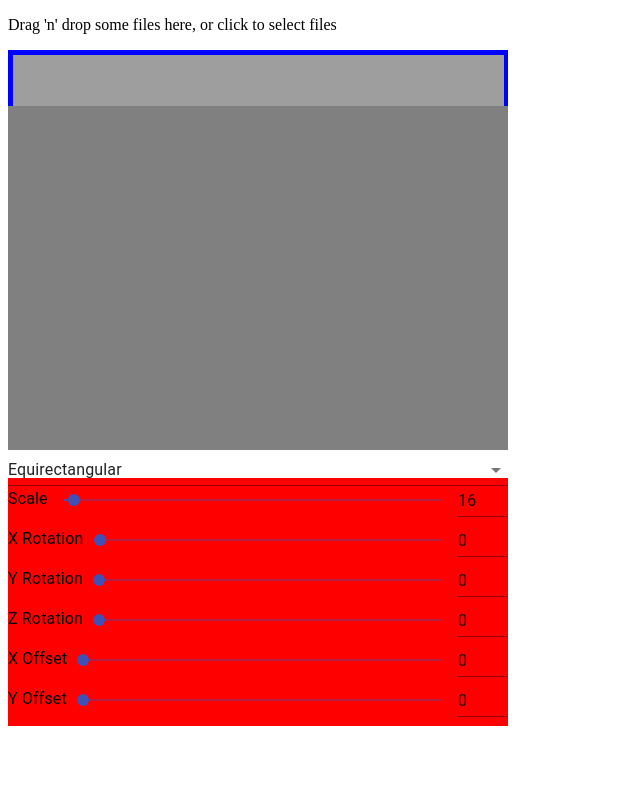
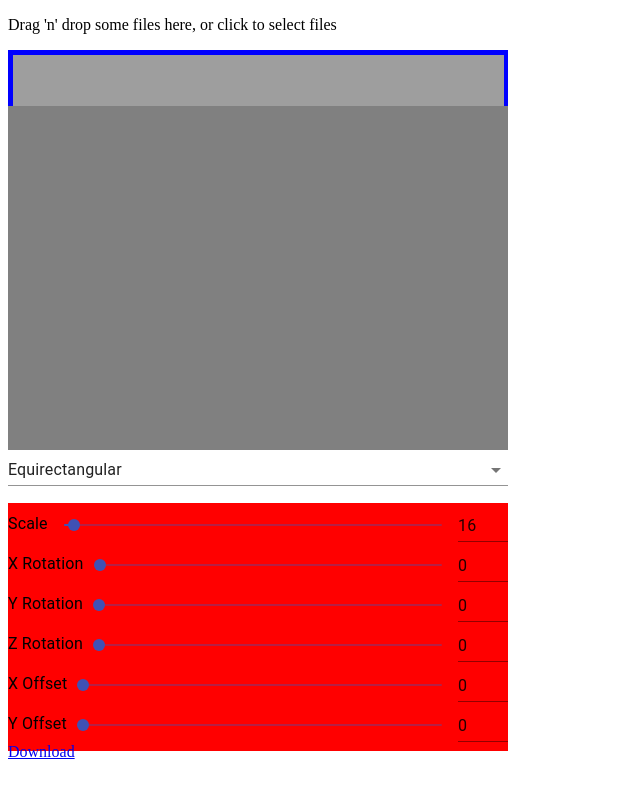
Before and after one commit to CezarMocan/worldsinfigures, a Next.js app: page / in a window 1280 px wide. Shown: the whole page, without its empty margins (0-640 px from the left). Built offline with nearby package versions, Linux system fonts and the light colour scheme.

Commit message:
Save button

```diff
--- a/components/SliderWithInput.js
+++ b/components/SliderWithInput.js
@@ -77,7 +77,7 @@ export default function InputSlider(props) {
             onChange={handleInputChange}
             onBlur={handleBlur}
             inputProps={{
-              step: 5,
+              step: props.step || 5,
               min: props.min,
               max: props.max,
               type: 'number',
@@ -93,6 +93,7 @@ export default function InputSlider(props) {
 InputSlider.defaultProps = {
   min: 0,
   max: 100,
+  step: 5,
   onValueChange: () => {},
   initialValue: 30
 }
--- a/pages/index.js
+++ b/pages/index.js
@@ -156,6 +156,11 @@ export default class Index extends React.Component {
         const projection = event.target.value
         this.setState({ projection })
     }
+    onDownloadClick = () => {
+        console.log('Clicked download!')
+        const dataURL = this._canvas.toDataURL('image/png')
+        this._downloadButton.href = dataURL
+    }
     componentDidUpdate() {
         setTimeout(() => {
             this.updateProjection()
@@ -215,13 +220,13 @@ export default class Index extends React.Component {
                 </div>
                 <div className="controls sliders">
                     <SliderWithInput label="Scale" min={3} max={500} initialValue={scale} onValueChange={this.onScaleSliderChange}/>
-                    <SliderWithInput label="X Rotation" min={0} max={360} initialValue={rotateX} onValueChange={this.onRotateXSliderChange}/>
-                    <SliderWithInput label="Y Rotation" min={0} max={360} initialValue={rotateY} onValueChange={this.onRotateYSliderChange}/>
-                    <SliderWithInput label="Z Rotation" min={0} max={360} initialValue={rotateZ} onValueChange={this.onRotateZSliderChange}/>
+                    <SliderWithInput label="X Rotation" min={0} max={360} step={2.5} initialValue={rotateX} onValueChange={this.onRotateXSliderChange}/>
+                    <SliderWithInput label="Y Rotation" min={0} max={360} step={2.5} initialValue={rotateY} onValueChange={this.onRotateYSliderChange}/>
+                    <SliderWithInput label="Z Rotation" min={0} max={360} step={2.5} initialValue={rotateZ} onValueChange={this.onRotateZSliderChange}/>
                     <SliderWithInput label="X Offset" min={0} max={200} initialValue={translateX} onValueChange={this.onTranslateXSliderChange}/>
                     <SliderWithInput label="Y Offset" min={0} max={200} initialValue={translateY} onValueChange={this.onTranslateYSliderChange}/>
-                    {/* <SliderWithInput label="Angle" min={0} max={360}/> */}
                 </div>
+                <a href="#" ref={(r) => {this._downloadButton = r}} onClick={this.onDownloadClick} className="button" id="btn-download" download="‹$%€›ﬁﬂ1‹€‹⁄0⁄€›.png">Download</a>
             </div>
         )
     }
--- a/static/styles/main.less
+++ b/static/styles/main.less
@@ -19,6 +19,9 @@
     width: 500px;
 }
 
-.projection-form {
-    width: 100%;
+.projection {
+    margin-bottom: 25px;
+    .projection-form {
+        width: 100%;
+    }
 }
```
